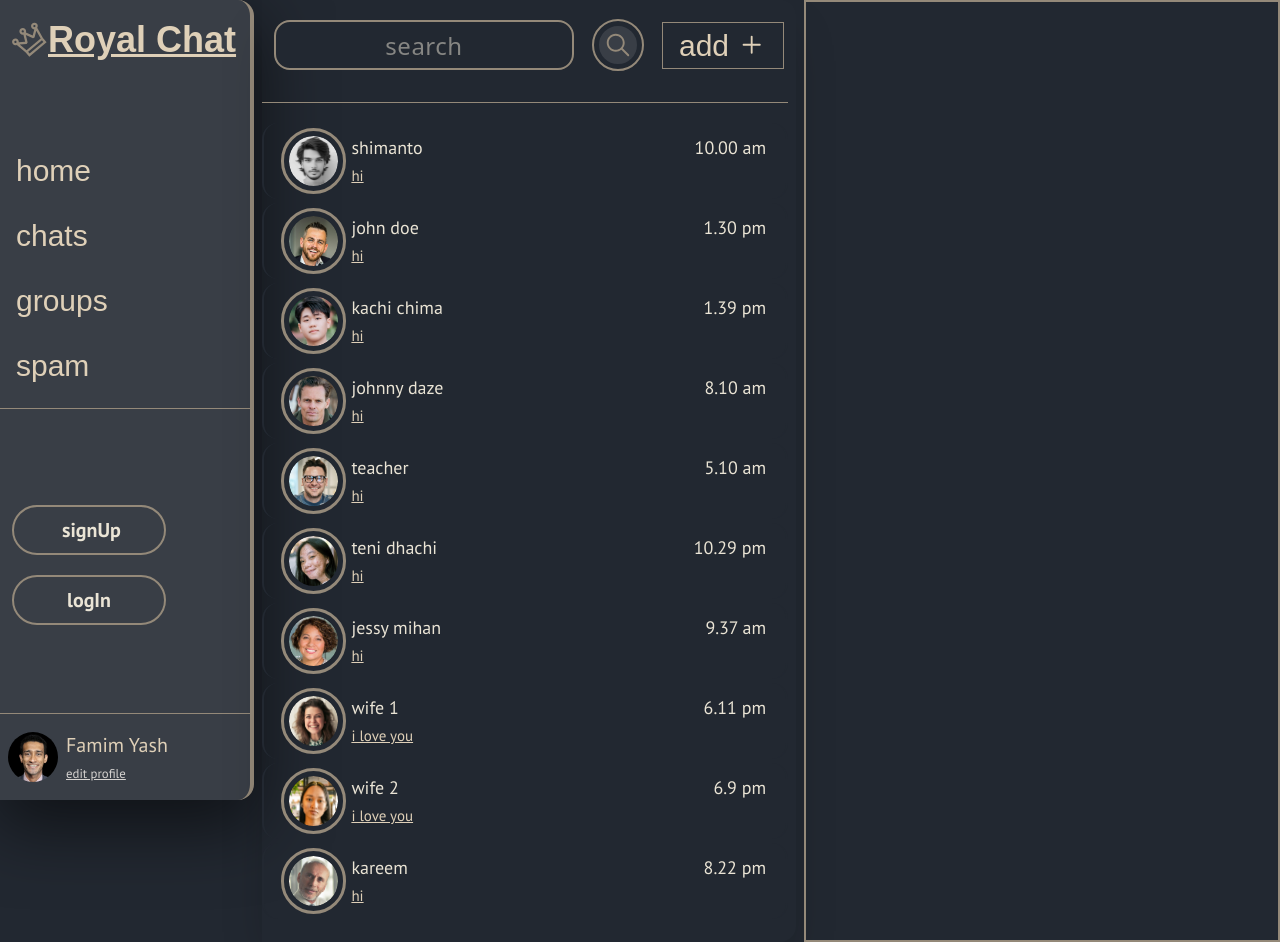
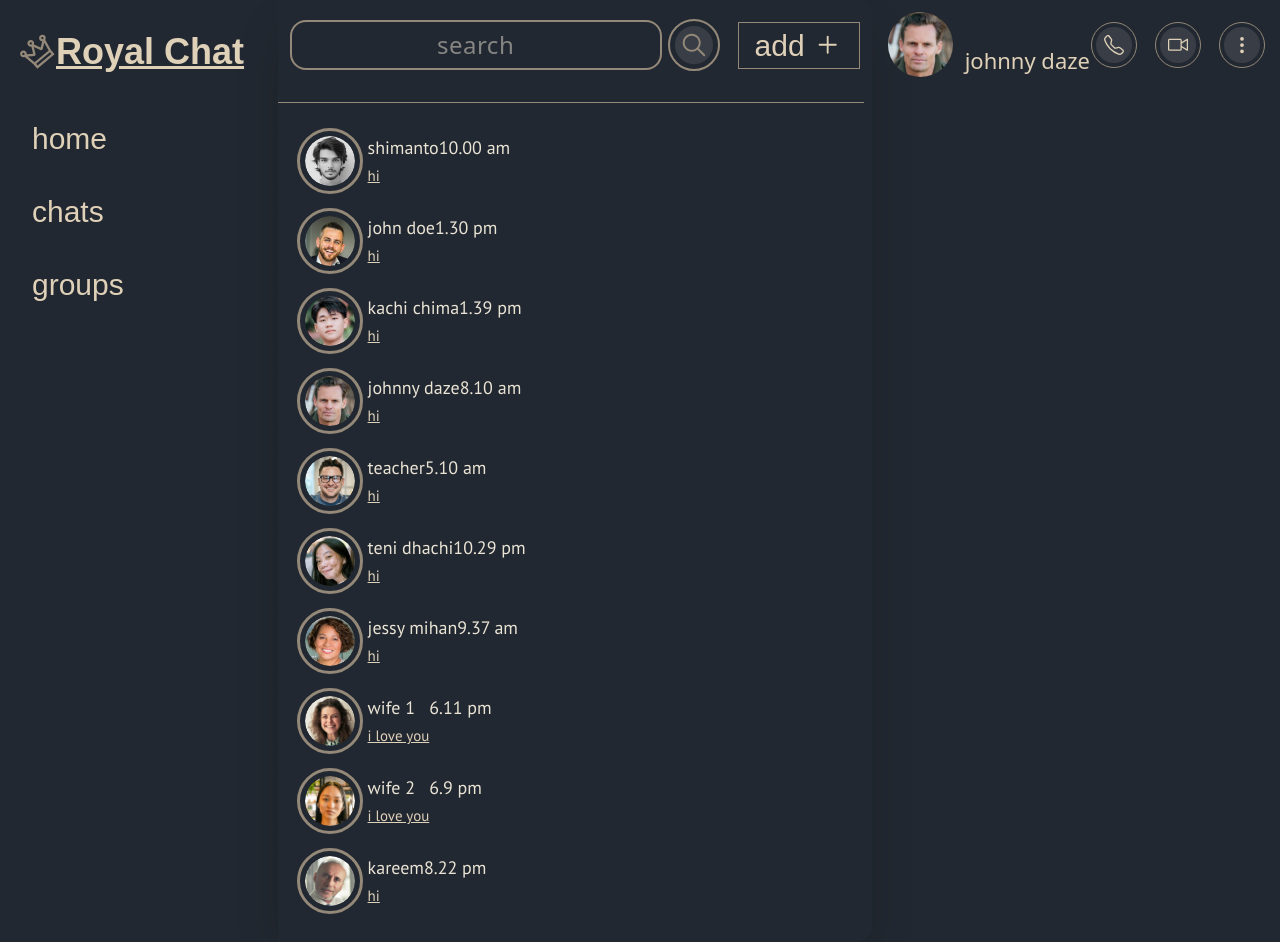
Before and after one commit to famim2002/chatting-app, a React (Vite) app: page / in a window 1280 px wide. Built offline with nearby package versions, Linux system fonts and the light colour scheme; a web font is replaced by a local one.

Commit message:
content-add

```diff
--- a/src/componenets/chatBox/Users.jsx
+++ b/src/componenets/chatBox/Users.jsx
@@ -4,7 +4,10 @@ import { Link } from "react-router"
 const Users = ({ image, name, time, message }) => {
   return (
     <>
-      <Link to="/" className="py-2 rounded-2xl border-x-2 border-primary hover:border-brand hover:bg-secondary">
+      <Link
+        to="/"
+        className="py-2 rounded-2xl border-x-2 border-primary hover:border-brand hover:bg-secondary"
+      >
         <div className="px-5 flex items-center gap-2">
           <div className="overflow-hidden border-5 border-primary rounded-full outline-3 outline-brand">
             <img
@@ -13,14 +16,17 @@ const Users = ({ image, name, time, message }) => {
               alt=""
             />
           </div>
-          <div className="flex justify-between w-[420px]">
+          <div className="flex  justify-between ">
             <div className="flex flex-col gap-1">
               <h2 className="text-[18px] font-regularFont text-text">{name}</h2>
               <p className="text-[15px] font-regularFont text-base underline">
                 {message}
               </p>
             </div>
-            <p className="text-[18px] font-regularFont text-text">{time}</p>
+            <div>
+              {" "}
+              <p className="text-[18px] font-regularFont text-text">{time}</p>
+            </div>
           </div>
         </div>
       </Link>
--- a/src/componenets/common-components/BrandLogo.jsx
+++ b/src/componenets/common-components/BrandLogo.jsx
@@ -4,9 +4,12 @@ import { LiaCrownSolid } from "react-icons/lia";
 const BrandLogo = () => {
   return (
     <>
-      <div className="flex px-3 py-5 items-center ">
+      <div className=" flex px-3 py-5 items-center ">
         <LiaCrownSolid className="text-4xl text-brand rotate-320 " />
-        <h2 className="text-4xl font-headerFont font-bold text-base underline ">
+        <h2
+          className="text-4xl font-headerFont font-bold text-base underline
+                     md:text-3xl xl:text-4xl "
+        >
           Royal Chat
         </h2>
       </div>
--- a/src/componenets/layout/NavBar.jsx
+++ b/src/componenets/layout/NavBar.jsx
@@ -6,69 +6,40 @@ import BrandLogo from "../common-components/BrandLogo";
 
 const Navbar = () => {
   return (
-    <aside className="h-screen ">
-      <nav className="h-dvh  w-fit  bg-secondary border-r-4 border-r-brand rounded-r-2xl nav_shadow">
-        <div className=" h-dvh flex flex-col justify-between">
+    <>
+      <nav
+        className="w-[280px] px-2 py-3
+                      lg:w-[350px]"
+      >
+        <div className="flex flex-row md:flex-col gap-5">
           <div>
-            <BrandLogo />
+            <BrandLogo  />
           </div>
-
-          <div className=" flex flex-col gap-5 border-b border-brand pb-5 ">
+          <div>
+            <div className="px-2 flex flex-col gap-5 ">
               <Link
-              className="text-[30px] w-[250px]  px-4 font-headerFont text-base hover:bg-primary hover:text-text  focus:underline"
                 to="/"
+                className="px-4 py-1  text-[30px] text-base font-headerFont hover:bg-secondary focus:underline"
               >
                 home
               </Link>
-
               <Link
-              className="text-[30px] w-[250px]  px-4 font-headerFont text-base hover:bg-primary hover:text-stone-100  focus:underline"
                 to="/"
+                className="px-4 py-1  text-[30px] text-base font-headerFont hover:bg-secondary focus:underline"
               >
                 chats
               </Link>
               <Link
-              className="text-[30px] w-[250px]  px-4 font-headerFont text-base hover:bg-primary hover:text-stone-100  focus:underline"
                 to="/"
+                className="px-4 py-1  text-[30px] text-base font-headerFont hover:bg-secondary focus:underline"
               >
                 groups
               </Link>
-            <Link
-              className="text-[30px] w-[250px]  px-4 font-headerFont text-base hover:bg-primary hover:text-stone-100  focus:underline"
-              to="/"
-            >
-              spam
-            </Link>
-
-          </div>
-
-          <div className="py-5 flex flex-col gap-5">
-            <Link to="/signUp">
-              <Button title="signUp" styling="button_style ml-3 mt-2 " />
-            </Link>
-
-            <Link to="/login">
-              <Button title="logIn" styling="button_style ml-3 " />
-            </Link>
-          </div>
-          <div className="flex items-center gap-2 px-2 py-4 border-brand border-t">
-            <img
-              className="w-[50px] rounded-full "
-              src="/my-image.jpg"
-              alt=""
-            />
-            <div>
-              <h3 className="text-[20px] text-base font-regularFont">
-                Famim Yash
-              </h3>
-              <small className="underline text-stone-300 font-regularFont active:bg-brand">
-                <Link to="/">edit profile</Link>
-              </small>
             </div>
           </div>
         </div>
       </nav>
-    </aside>
+    </>
 
     // <div>
     //   <ul className="flex justify-center gap-20 py-10">
--- a/src/pages/ChatBox.jsx
+++ b/src/pages/ChatBox.jsx
@@ -10,16 +10,23 @@ const ChatBox = () => {
   return (
     <section className="py-5 rounded-r-2xl shadow-2xl">
       <div className="flex flex-col justify-center gap-5">
-        <div className="flex gap-5 items-center px-3 pb-3">
+        <div
+          className="flex flex-col gap-5 justify-between items-center px-3 pb-3
+        sm:flex-row md:flex-col xl:flex-row"
+        >
+          <div className="flex items-center gap-2">
+            <div className="max-w-xl">
               <input
                 type="text"
-            className="w-[300px] h-[50px] form_input border-2 text-2xl border-brand rounded-2xl focus:shadow-2xl focus:border-text"
+                className=" inline-block form_input border-2 text-2xl border-brand rounded-2xl focus:shadow-2xl focus:border-text"
                 placeholder="search"
                 aria-label="Search users"
               />
+            </div>
             <Link className="text-3xl text-brand border-5 p-1 bg-secondary  border-primary outline-2 outline-brand rounded-4xl transition-all hover:bg-text hover:outline-text hover:text-primary ">
               <IoIosSearch />
             </Link>
+          </div>
 
           <Link
             className="flex text-[30px] border-brand border  px-4 font-headerFont text-base hover:bg-primary hover:text-stone-100  focus:underline"
@@ -31,7 +38,10 @@ const ChatBox = () => {
           </Link>
         </div>
 
-        <div className="h-[820px] overflow-y-auto pr-2 custom-scrollbar">
+        <div
+          className="h-[200px] overflow-y-auto pr-2 custom-scrollbar
+                        md:h-[820px]"
+        >
           <div className="grid grid-cols-1 gap-1 border-t border-brand pt-5">
             <Users
               image="/shimanto-image.jpg"
--- a/src/pages/ChatPage.jsx
+++ b/src/pages/ChatPage.jsx
@@ -1,13 +1,48 @@
-import React from 'react'
+import React from "react";
+import { BsTelephone } from "react-icons/bs";
+import { GoDeviceCameraVideo } from "react-icons/go";
+import { BsThreeDotsVertical } from "react-icons/bs";
+import { Link } from "react-router"
+
 
 const ChatPage = () => {
   return (
     <>
-          <section className='w-full px-3 border-2 border-brand'>
-              <div className="flex"></div>
+      <section className="w-full px-4 py-3">
+        <div
+          className=" flex justify-between
+                                           "
+        >
+          <div className="flex gap-3 items-end">
+            <img
+              src="/sample-image.jpg"
+              alt=""
+              className="w-[65px]  rounded-full"
+            />
+            <h2 className="text-[22px] text-base">johnny daze</h2>
+          </div>
+          <div className="flex  items-center gap-5
+                          ">
+            <Link to="/" className="p-2 ] text-base  hover:text-primary bg-secondary rounded-full border-4 border-primary outline outline-brand hover:bg-text  hover:outline-base " >
+            <BsTelephone className=" text-[20px]"   />
+
+            </Link>
+
+            <Link to="/" className="p-2 ] text-base  hover:text-primary bg-secondary rounded-full border-4 border-primary outline outline-brand hover:bg-text  hover:outline-base " >
+            <GoDeviceCameraVideo className=" text-[20px]"    />
+
+            </Link>
+
+            <Link to="/" className="p-2 ] text-base  hover:text-primary bg-secondary rounded-full border-4 border-primary outline outline-brand hover:bg-text  hover:outline-base " >
+            <BsThreeDotsVertical className=" text-[20px]"   />
+
+            </Link>
+
+          </div>
+        </div>
       </section>
     </>
-  )
-}
+  );
+};
 
-export default ChatPage
+export default ChatPage;
--- a/src/pages/Home.jsx
+++ b/src/pages/Home.jsx
@@ -6,12 +6,19 @@ import ChatPage from './ChatPage'
 
 const Home = () => {
   return (
-    <div className=''>
-      <div className=" flex gap-2">
-        <Navbar/>
-        <ChatBox />
-        <ChatPage/>
-
+    <div className="w-full">
+      <div
+        className="flex flex-col
+                    lg:flex-row"
+      >
+        <Navbar />
+        <div
+          className="w-full flex flex-col
+                     md:flex-row"
+        >
+          <ChatBox />
+          <ChatPage />
+        </div>
       </div>
     </div>
   );
```
Lines whose indentation alone changed are shown as unchanged.
